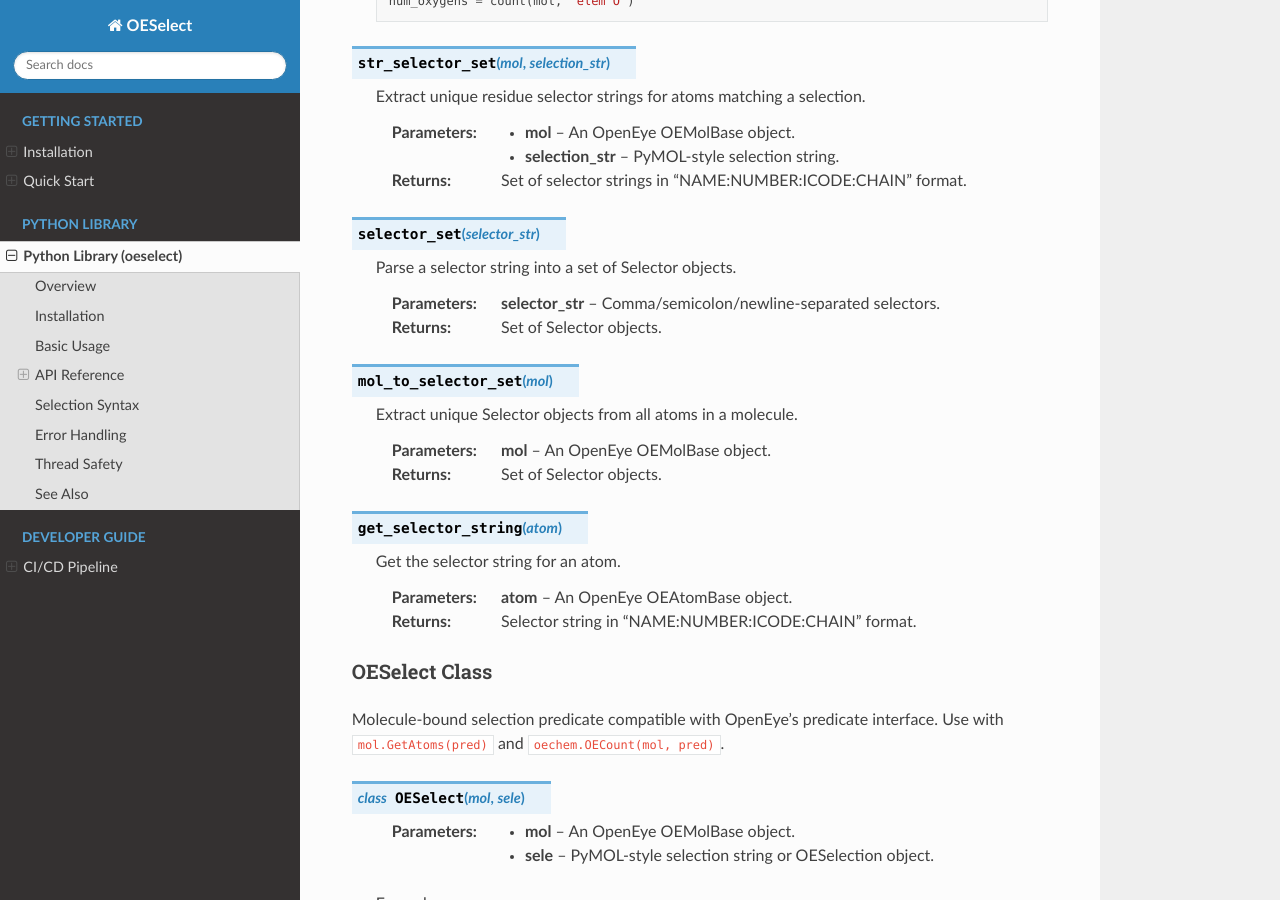
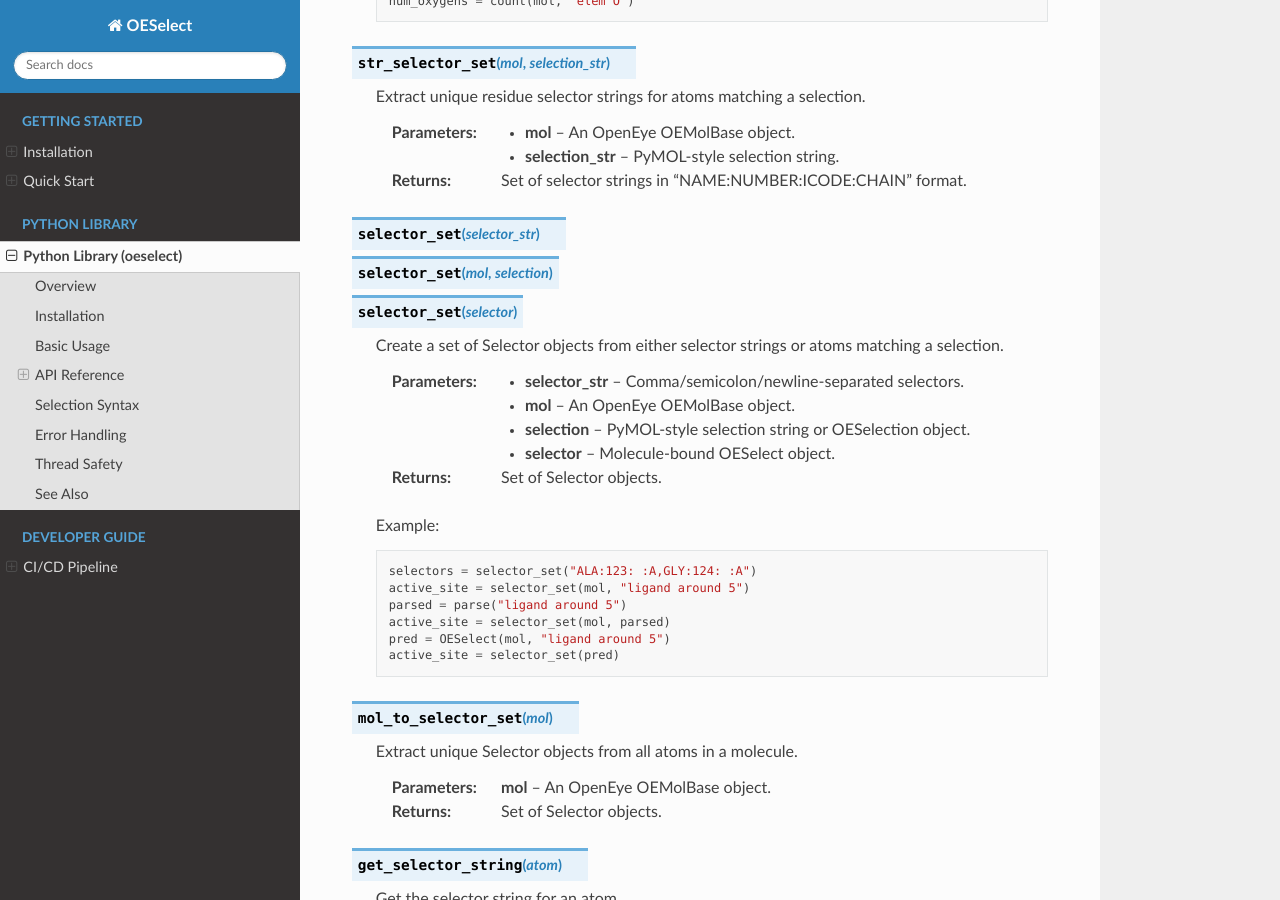
Before and after one commit to scott-arne/oeselect, a Sphinx documentation site: the page built from docs/python-lib/index.rst, in a window 1280 px wide and 900 px high, scrolled down 2421 px. Built offline with Sphinx 7.4.7 and the Read the Docs theme 3.1.0, drawn with Linux system fonts in a browser that asks for light colours; pages that are not in the unit, such as notebooks, are missing from menus.

Commit message:
feat: extend selector set API

```diff
--- a/CMakeLists.txt
+++ b/CMakeLists.txt
@@ -5,7 +5,7 @@
     cmake_policy(SET CMP0144 NEW)
 endif()
 
-project(oeselect VERSION 1.3.4 LANGUAGES CXX)
+project(oeselect VERSION 1.3.5 LANGUAGES CXX)
 
 set(CMAKE_CXX_STANDARD 17)
 set(CMAKE_CXX_STANDARD_REQUIRED ON)
--- a/docs/conf.py
+++ b/docs/conf.py
@@ -29,7 +29,7 @@
 project = 'OESelect'
 copyright = '2024-2026, OESelect Contributors'
 author = 'OESelect Contributors'
-release = '1.3.4'
+release = '1.3.5'
 version = '1.3'
 
 # -- General Configuration ----------------------------------------------------
--- a/docs/python-lib/index.rst
+++ b/docs/python-lib/index.rst
@@ -125,11 +125,26 @@
    :returns: Set of selector strings in "NAME:NUMBER:ICODE:CHAIN" format.
 
 .. function:: selector_set(selector_str)
+              selector_set(mol, selection)
+              selector_set(selector)
 
-   Parse a selector string into a set of Selector objects.
+   Create a set of Selector objects from either selector strings or atoms
+   matching a selection.
 
    :param selector_str: Comma/semicolon/newline-separated selectors.
+   :param mol: An OpenEye OEMolBase object.
+   :param selection: PyMOL-style selection string or OESelection object.
+   :param selector: Molecule-bound OESelect object.
    :returns: Set of Selector objects.
+
+   Example::
+
+       selectors = selector_set("ALA:123: :A,GLY:124: :A")
+       active_site = selector_set(mol, "ligand around 5")
+       parsed = parse("ligand around 5")
+       active_site = selector_set(mol, parsed)
+       pred = OESelect(mol, "ligand around 5")
+       active_site = selector_set(pred)
 
 .. function:: mol_to_selector_set(mol)
 
--- a/pyproject.toml
+++ b/pyproject.toml
@@ -4,7 +4,7 @@
 
 [project]
 name = "oeselect"
-version = "1.3.4"
+version = "1.3.5"
 description = "High-performance PyMOL selection language for OpenEye Toolkits"
 license = "MIT"
 license-files = ["LICENSE"]
```
Also changed, not shown: README.md (+45 -16 lines), 11 other files.
